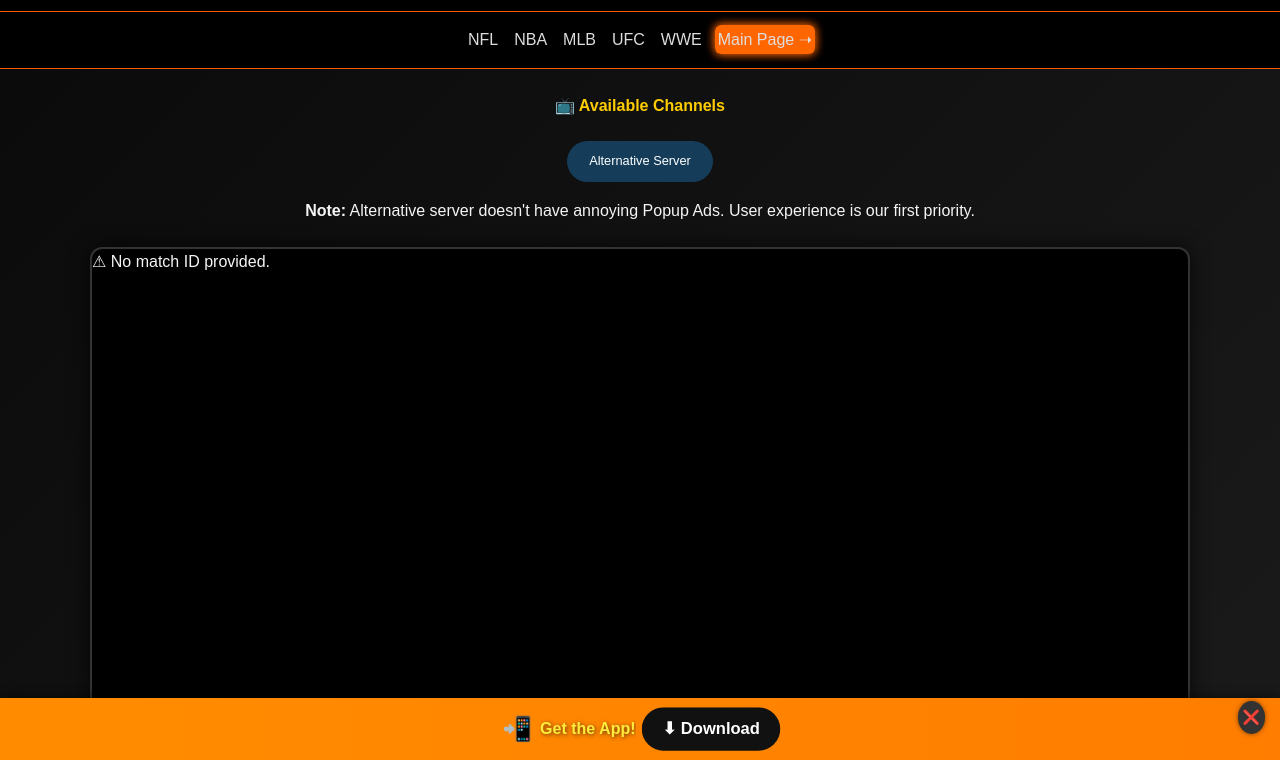
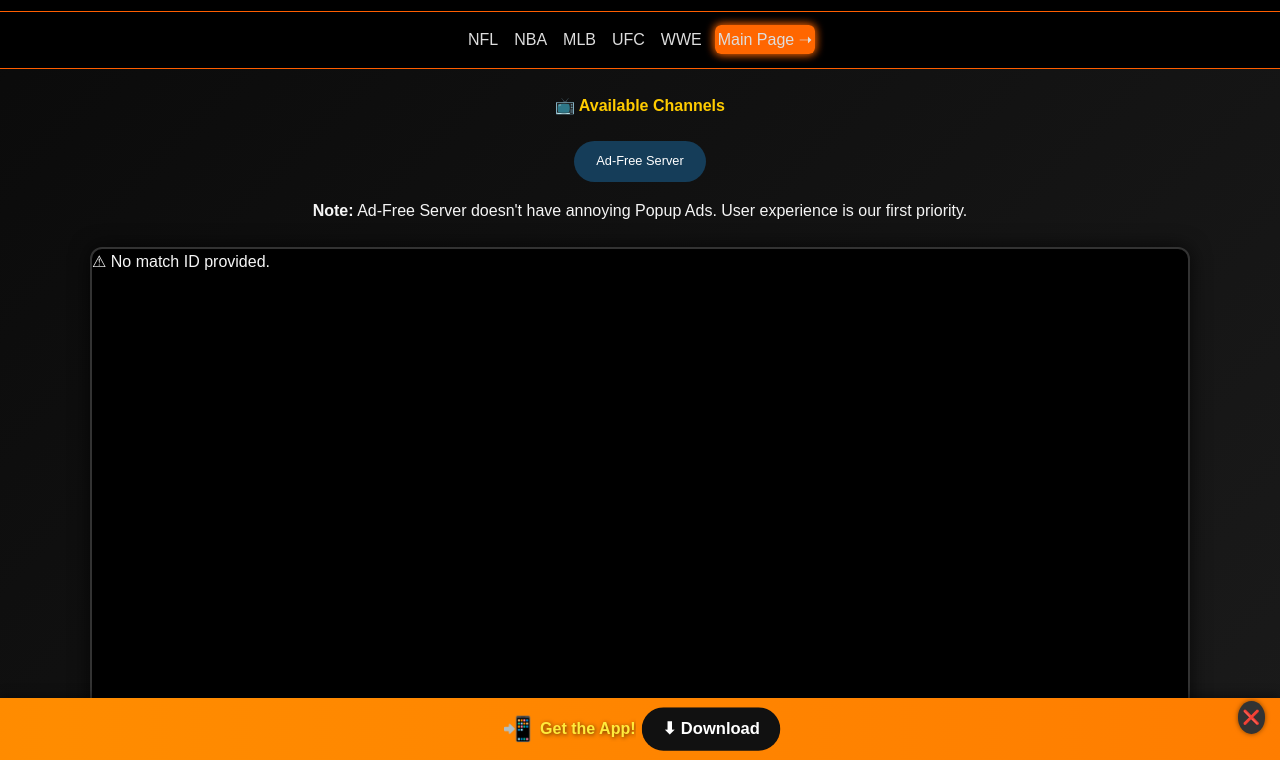
Before and after one commit to arkhan648/buffstreamslive, a plain HTML site: page index.html in a window 1280 px wide. Shown: the part 40-800 px from the top of the page. Drawn offline with Linux system fonts and the light colour scheme.

Commit message:
Update index.html

```diff
--- a/index.html
+++ b/index.html
@@ -38,11 +38,11 @@
   <div id="channels-container" class="channels"></div>
 
   <div class="backuppage">
-    <a href="https://nflbite.top/" target="_blank" class="backup-btn">Alternative Server</a>
+    <a href="https://nflbite.top/" target="_blank" class="backup-btn">Ad-Free Server</a>
   </div>
 </section>
 <div class="note">
-<p><b>Note:</b> Alternative server doesn't have annoying Popup Ads. User experience is our first priority.</p>
+<p><b>Note:</b> Ad-Free Server doesn't have annoying Popup Ads. User experience is our first priority.</p>
 
 </div>
 
```
